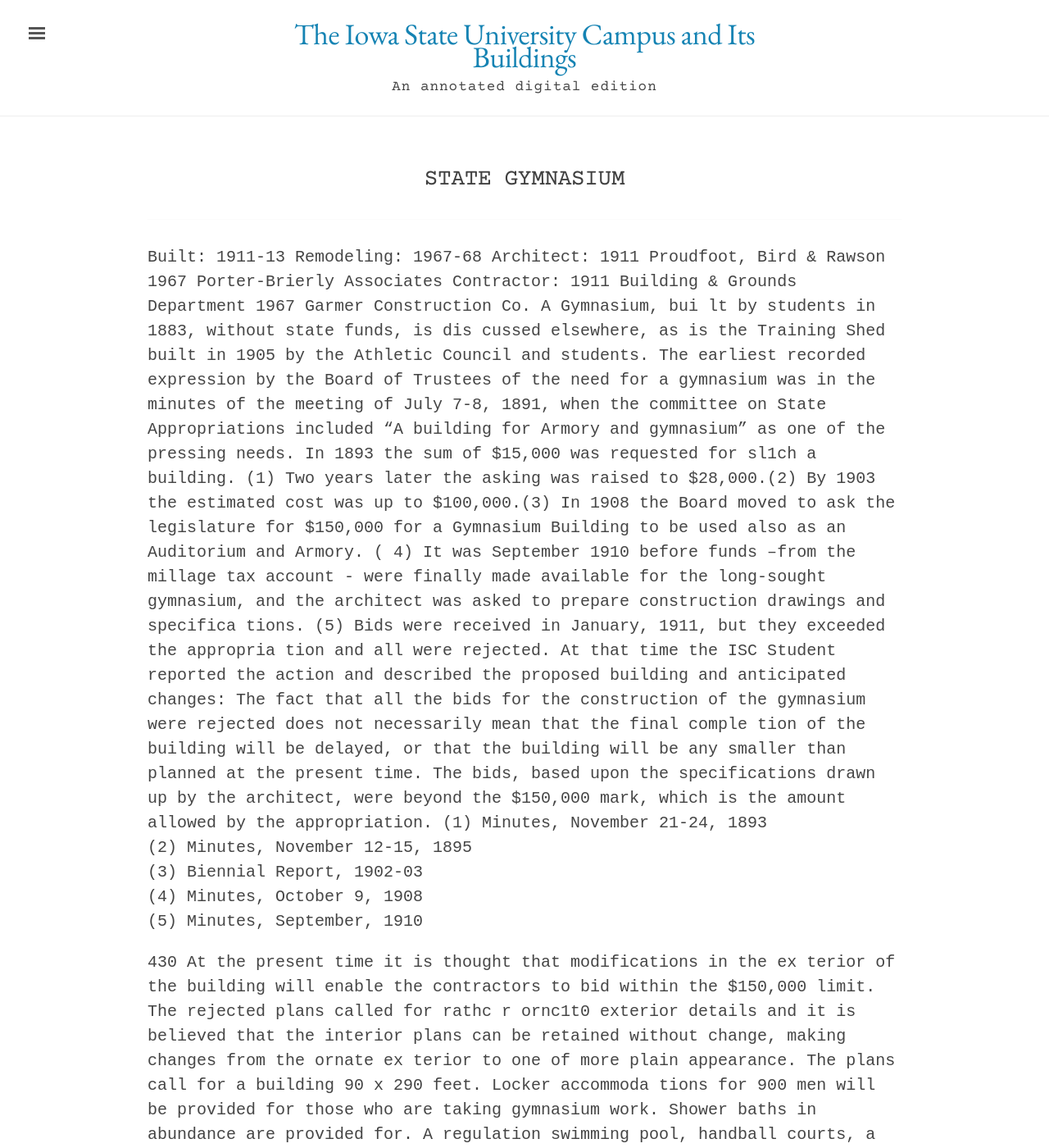
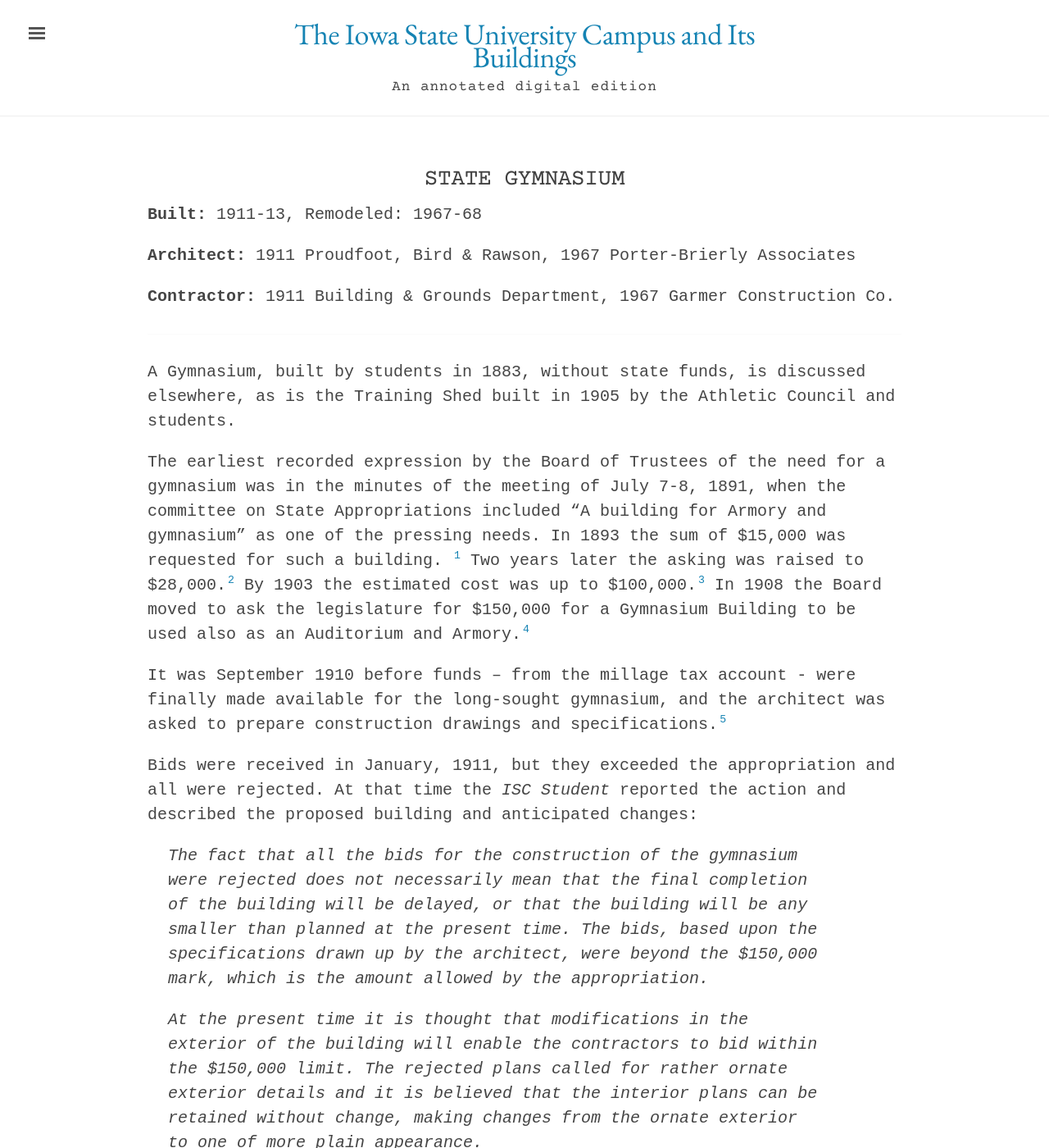
Before and after one commit to emanderson811/day-edition, a Jekyll site: the page built from _texts/buildings/206day-state-gym.md, in a window 1280 px wide and 1400 px high. Shown: the whole window at 82% size. Built offline with Jekyll 4.4.1, drawn with Linux system fonts in a browser that asks for light colours; some of the changed text lies outside the part shown.

Commit message:
Update 206day-state-gym.md

```diff
--- a/_texts/buildings/206day-state-gym.md
+++ b/_texts/buildings/206day-state-gym.md
@@ -3,9 +3,15 @@
 title: "State Gymnasium"
 alternative_name:
 built:
+  - "1911-13"
+  - "Remodeled: 1967-68"
 addition:
 architect:
+  - "1911 Proudfoot, Bird & Rawson"
+  - "1967 Porter-Brierly Associates"
 contractor:
+  - "1911 Building & Grounds Department"
+  - "1967 Garmer Construction Co."
 razed:
 author:
 rights: Public Domain
@@ -14,65 +20,78 @@
 ---
 ---
 
-Built: 1911-13 Remodeling: 1967-68 Architect: 1911 Proudfoot, Bird & Rawson 1967 Porter-Brierly Associates Contractor: 1911 Building & Grounds Department 1967 Garmer Construction Co.
-A Gymnasium, bui lt by students in 1883, without state funds, is dis cussed elsewhere, as is the Training Shed built in 1905 by the Athletic Council and students.
-The earliest recorded expression by the Board of Trustees of the need for a gymnasium was in the minutes of the meeting of July 7-8, 1891, when the committee on State Appropriations included "A building for Armory and gymnasium" as one of the pressing needs. In 1893 the sum of $15,000 was requested for sl1ch a building. (1) Two years later the asking was raised to $28,000.(2) By 1903 the estimated cost was up to $100,000.(3) In 1908 the Board moved to ask the legislature for $150,000 for a Gymnasium Building to be used also as an Auditorium and Armory. ( 4)
-It was September 1910 before funds --from the millage tax account - were finally made available for the long-sought gymnasium, and the architect was asked to prepare construction drawings and specifica tions. (5)
-Bids were received in January, 1911, but they exceeded the appropria tion and all were rejected. At that time the ISC Student reported the action and described the proposed building and anticipated changes:
-The fact that all the bids for the construction of the gymnasium were rejected does not necessarily mean that the final comple tion of the building will be delayed, or that the building will be any smaller than planned at the present time. The bids, based upon the specifications drawn up by the architect, were beyond the $150,000 mark, which is the amount allowed by the appropriation.
-(1)  Minutes,  November 21-24,  1893
-(2)  Minutes,  November 12-15,  1895
-(3)  Biennial Report,  1902-03
-(4)  Minutes,  October 9,  1908
-(5)  Minutes,  September,  1910
+A Gymnasium, built by students in 1883, without state funds, is discussed elsewhere, as is the Training Shed built in 1905 by the Athletic Council and students.
 
-430
-At the present time it is thought that modifications in the ex terior of the building will enable the contractors to bid within the $150,000 limit. The rejected plans called for rathc r ornc1t0 exterior details and it is believed that the interior plans can be retained without change, making changes from the ornate ex terior to one of more plain appearance.
-The plans call for a building 90 x 290 feet. Locker accommoda tions for 900 men will be provided for those who are taking gymnasium work. Shower baths in abundance are provided for. A regulation swimming pool, handball courts, a room for visiting athletic teams, a running track with twelve laps to the mile and other features usually found in a first class gymnasium are all included in the plans. The main room will be something like 170 by 80 feet. The ceiling girders in this room will be 24 feet from the floor. All in all, I.S.C. will have the largest and best equipped gym in the state when it is completed.
-The question now comes--when we may expect the completion of the "gym"? This is rather a difficult question to answer, but in all probability the basket ball games of 1912 will be played in the new building. It is safe to say that at least a year will be needed for the completion of the work. A new gymnasium, an ath letic field with concrete wall with concrete bleachers, a field surrounded by a substantial brick or concrete wall with entrance gates in keeping with it all, this is the dream of the students of I.S.C. The dream will come true, but only with the passing of the years. (1)
+The earliest recorded expression by the Board of Trustees of the need for a gymnasium was in the minutes of the meeting of July 7-8, 1891, when the committee on State Appropriations included "A building for Armory and gymnasium" as one of the pressing needs. In 1893 the sum of $15,000 was requested for such a building. [^fn1] Two years later the asking was raised to $28,000.[^fn2] By 1903 the estimated cost was up to $100,000.[^fn3] In 1908 the Board moved to ask the legislature for $150,000 for a Gymnasium Building to be used also as an Auditorium and Armory.[^fn4]
+
+It was September 1910 before funds -- from the millage tax account - were finally made available for the long-sought gymnasium, and the architect was asked to prepare construction drawings and specifications.[^fn5]
+
+Bids were received in January, 1911, but they exceeded the appropriation and all were rejected. At that time the *ISC Student* reported the action and described the proposed building and anticipated changes:
+
+>The fact that all the bids for the construction of the gymnasium were rejected does not necessarily mean that the final completion of the building will be delayed, or that the building will be any smaller than planned at the present time. The bids, based upon the specifications drawn up by the architect, were beyond the $150,000 mark, which is the amount allowed by the appropriation.
+
+[^fn1]:  Minutes,  November 21-24,  1893
+
+[^fn2]:  Minutes,  November 12-15,  1895
+
+[^fn3]:  Biennial Report,  1902-03
+
+[^fn4]:  Minutes,  October 9,  1908
+
+[^fn5]:  Minutes,  September,  1910
+
+>At the present time it is thought that modifications in the exterior of the building will enable the contractors to bid within the $150,000 limit. The rejected plans called for rather ornate exterior details and it is believed that the interior plans can be retained without change, making changes from the ornate exterior to one of more plain appearance.
+>
+>The plans call for a building 90 x 290 feet. Locker accommodations for 900 men will be provided for those who are taking gymnasium work. Shower baths in abundance are provided for. A regulation swimming pool, handball courts, a room for visiting athletic teams, a running track with twelve laps to the mile and other features usually found in a first class gymnasium are all included in the plans. The main room will be something like 170 by 80 feet. The ceiling girders in this room will be 24 feet from the floor. All in all, I.S.C. will have the largest and best equipped gym in the state when it is completed.
+>
+>The question now comes -- when we may expect the completion of the "gym"? This is rather a difficult question to answer, but in all probability the basket ball games of 1912 will be played in the new building. It is safe to say that at least a year will be needed for the completion of the work. A new gymnasium, an athletic field with concrete wall with concrete bleachers, a field surrounded by a substantial brick or concrete wall with entrance gates in keeping with it all, this is the dream of the students of I.S.C. The dream will come true, but only with the passing of the years.[^fn6]
+
 In April 1911 the Board adopted the following resolution:
-Resolved: That the Building Committee is directed to proceed with the erection of the Gymnasium Building at the Iowa State College of Agriculture and Mechanic Arts by direct employment of labor and purchase of supplies, with authority to contract for such portions of the work or material as it deems desirable, and employ necessary assistance for the Superintendent of Buildings and Grounds. (2)
-On May 22, 1911, the ISC Student reported that construction was start ing that day. Early the following year Clyde Williams and Professor
-Beyer were authorized to visit other gymnasiums "to acquaint themselves
-with the detail equipment necessary to the most efficient gymnasium
-work, and that then they shall be held strictly responsible for seeing
-(1)
-ISC Student, January 21, 1911
 
-(2)
-Minutes, April 1911
+>Resolved: That the Building Committee is directed to proceed with the erection of the Gymnasium Building at the Iowa State College of Agriculture and Mechanic Arts by direct employment of labor and purchase of supplies, with authority to contract for such portions of the work or material as it deems desirable, and employ necessary assistance for the Superintendent of Buildings and Grounds.[^fn7]
 
+On May 22, 1911, the *ISC Student* reported that construction was starting that day. Early the following year Clyde Williams and Professor Beyer were authorized to visit other gymnasiums "to acquaint themselves with the detail equipment necessary to the most efficient gymnasium work, and that then they shall be held strictly responsible for seeing that, within the limit of the money allowed, the Gymnasium is properly equipped."[^fn8]
 
-that, within the limit of the money allowed, the Gymnasium is properly equipped." (1)
+[^fn6]: ISC Student, January 21, 1911
+
+[^fn7]: Minutes, April 1911
+
 The building was ready for use in the spring of 1913.
-The workmen in charge of putting up the apparatus in the gym nasium will have their work completed in a couple of weeks and Dr. Hackett can start his classes as soon as the students have taken their physical examinations and the lockers are assigned.
-The entire east end of the main floor is to be used for hori zontal bars, traveling rings, parallel bars, horses ladders, ropes for climbing and weight lifting machines. At present about half of the rest of the floor is occupied by the two new batting cages which went into use Saturday afternoon. The varsity are using these from 4:30 on, every afternoon so all those wishing to try their hand with the bat must get out before that time.
-No definite schedule has been arranged for as yet for the men taking gym work and will probably not be before next fall, be cause it will be necessary to experiment with the time schedules of the other college courses this spring. Dr. Hackett promises to keep all comers busy, however, so nobody should be afraid to get gym clothes and appear on the floor, fearing that there will be no excitement.(2)
-It was fall, however, before the swimming pool was ready for use according to an item in the ISC Student for Oct. 21, 1913:
-With the announcement that the swimming pool in the new gym nasium is ready to use, it is worth while to remind many who will enjoy this equipment that the credit for having a pool is large ly due to Mr. Thomas Sloss, superintendent of grounds and build ings. When plans for the new gymnasium which had been prepared with great care by Professors Beyer, Williams and Jack Watson and others had been finished and submitted to building contractors it was found that the pool wot1ld have to be omitted in order to keep the cost of the building within the available appropriation. Mr. Sloss who is a builder of many years experience told the board of education he would undertake to put up the building in addition to his regular work without extra salary and thus save the contractors profit for the construction of the pool. The board was glad to accept the offer and there is no question that the entire student body is now glad that he did.
-(1)
-Minutes, January 1912
 
-(2)
-ISC Student, March 25, 1913
+>The workmen in charge of putting up the apparatus in the gymnasium will have their work completed in a couple of weeks and Dr. Hackett can start his classes as soon as the students have taken their physical examinations and the lockers are assigned.
+>
+>The entire east end of the main floor is to be used for horizontal bars, traveling rings, parallel bars, horses ladders, ropes for climbing and weight lifting machines. At present about half of the rest of the floor is occupied by the two new batting cages which went into use Saturday afternoon. The varsity are using these from 4:30 on, every afternoon so all those wishing to try their hand with the bat must get out before that time.
+>
+>No definite schedule has been arranged for as yet for the men taking gym work and will probably not be before next fall, because it will be necessary to experiment with the time schedules of the other college courses this spring. Dr. Hackett promises to keep all comers busy, however, so nobody should be afraid to get gym clothes and appear on the floor, fearing that there will be no excitement.[^fn9]
 
+It was fall, however, before the swimming pool was ready for use according to an item in the *ISC Student* for Oct. 21, 1913:
 
-A cinder track was installed on the ground floor level in December 1915.(1)
-Irt the fall of 1918 the gym became the dining hall for the army re cruits on the campus. On October 1 the Iowa State Student recorded that
-The Dining hall ....occupies the whole bottom floor of the big
-m~n s gymnasium and will accommodate 2,500 men in an hour. The
-dirt track, vaulting pits, and other obstacles have all been
-removed, and in their place rests a floor containing no less
-than forty-four mess tables. The former brick walls have been whitened, making the big room more sanitary and clean.
+>With the announcement that the swimming pool in the new gymnasium is ready to use, it is worth while to remind many who will enjoy this equipment that the credit for having a pool is largely due to Mr. Thomas Sloss, superintendent of grounds and buildings. When plans for the new gymnasium which had been prepared with great care by Professors Beyer, Williams and Jack Watson and others had been finished and submitted to building contractors it was found that the pool would have to be omitted in order to keep the cost of the building within the available appropriation. Mr. Sloss who is a builder of many years experience told the board of education he would undertake to put up the building in addition to his regular work without extra salary and thus save the contractors profit for the construction of the pool. The board was glad to accept the offer and there is no question that the entire student body is now glad that he did.
+
+[^fn8]: Minutes, January 1912
+
+[^fn9]: ISC Student, March 25, 1913
+
+A cinder track was installed on the ground floor level in December 1915.[^fn10]
+
+In the fall of 1918 the gym became the dining hall for the army recruits on the campus. On October 1 the *Iowa State Student* recorded that
+
+>The Dining hall.... occupies the whole bottom floor of the big men's gymnasium and will accommodate 2,500 men in an hour. The dirt track, vaulting pits, and other obstacles have all been removed, and in their place rests a floor containing no less than forty-four mess tables. The former brick walls have been whitened, making the big room more sanitary and clean.
+
 Two weeks later the paper reported that the gymnasium was one of a number of buildings fitted up as a hospital for use during that fall's influenza epidemic.
-Use by the army did not last long. In January, 1919, it was noted
-that the gym was about to be restored to its earlier condition and
-use.(2)
-Over the next fifty years various changes and repairs were made, the most significant being the new exterior stairs at the center of the north side, providing a needed exit from the second floor level. This was completed in February 1936.(3) The Christian Petersen sculp tured panels were installed shortly thereafter.
-A fire in November 1962 caused a loss of $8500 for building repairs
-and between $8000 and $9000 loss to equipment.(4)
-In 1967 a renovation project was undertaken to improve various facili ties in the building. The swimming pool was partially filled in to obtain an even water depth of about four feet for the entire pool, a new track was installed replacing the dusty cinder track, and im provements were made in locker and rest rooms.
-(1)  Iowa  State Student, December 14,  1915
-(2)  Iowa State Student, January 10,  1919
-(3)  Minutes, March  30, 1936
-(4)  Minutes,  December 6-7,  1962
+
+Use by the army did not last long. In January, 1919, it was noted that the gym was about to be restored to its earlier condition and use.[^fn11]
+
+Over the next fifty years various changes and repairs were made, the most significant being the new exterior stairs at the center of the north side, providing a needed exit from the second floor level. This was completed in February 1936.[^fn12] The Christian Petersen sculptured panels were installed shortly thereafter.
+
+A fire in November 1962 caused a loss of $8500 for building repairs and between $8000 and $9000 loss to equipment.[^fn13]
+
+In 1967 a renovation project was undertaken to improve various facilities in the building. The swimming pool was partially filled in to obtain an even water depth of about four feet for the entire pool, a new track was installed replacing the dusty cinder track, and improvements were made in locker and rest rooms.
+
+[^fn10]: Iowa  State Student, December 14,  1915
+
+[^fn11]:  Iowa State Student, January 10,  1919
+
+[^fn12]:  Minutes, March  30, 1936
+
+[^fn13]:  Minutes,  December 6-7,  1962
```
